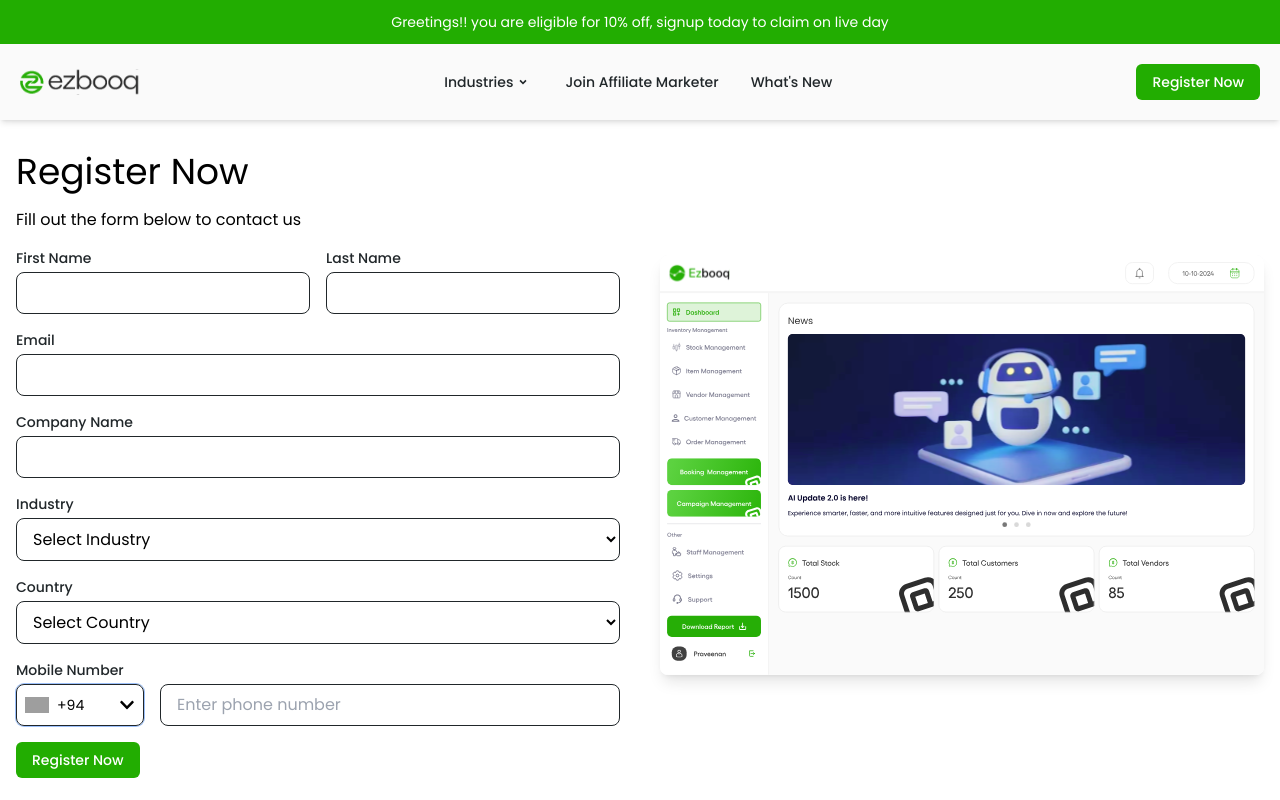
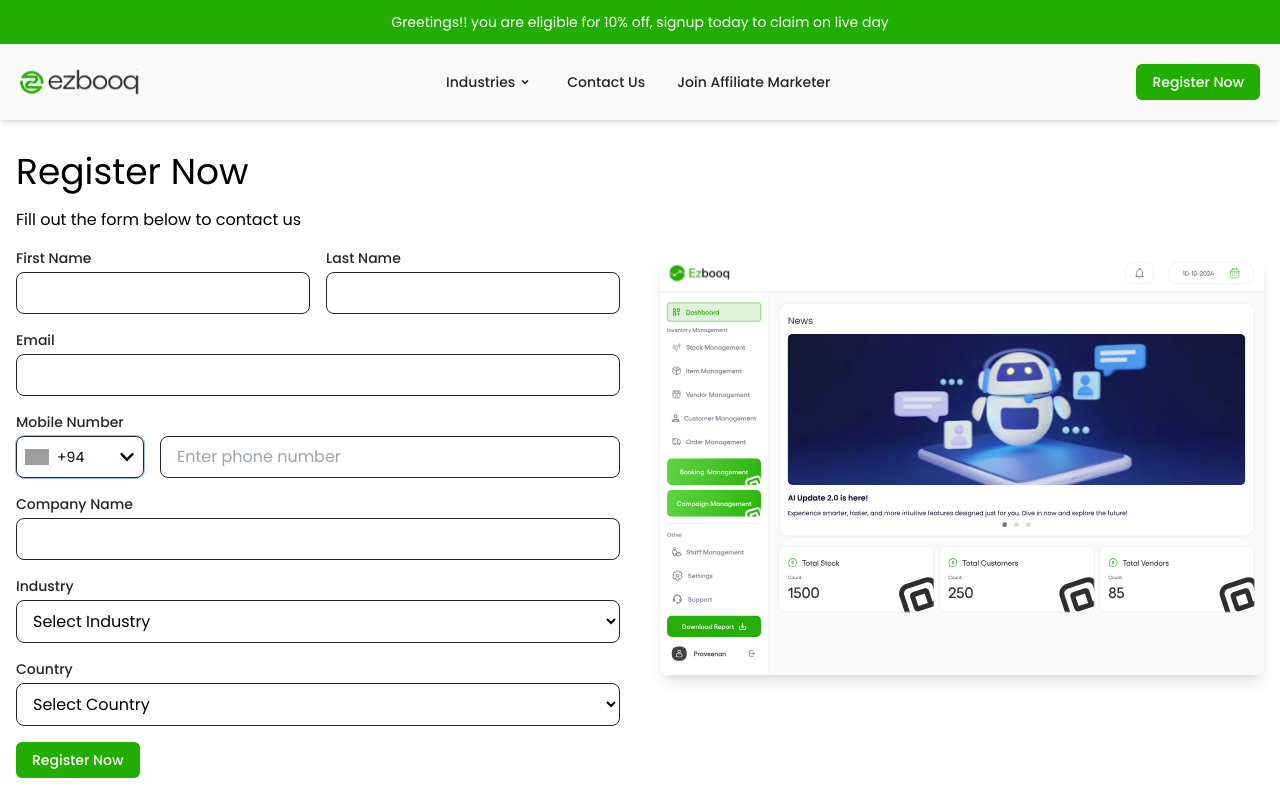
Before and after one commit to ezbooq/landing-fe, a Next.js app: page /register in a window 1280 px wide. Shown: the top 800 px of the page. Built offline with nearby package versions, Linux system fonts and the light colour scheme; grey boxes are pictures that could not be loaded.

Commit message:
update: update code

```diff
--- a/app/register/page.tsx
+++ b/app/register/page.tsx
@@ -94,7 +94,7 @@
     };
 
     localStorage.setItem("formData", JSON.stringify(formDataWithFullNumber));
-    showToast("Form submitted successfully!", "success");
+    showToast("Thank you for signing up with Ezbooq! 🎉 We're excited to have you on board. Stay tuned for updates on how Ezbooq can help your business grow.", "success");
     reset();
   };
 
@@ -129,6 +129,17 @@
               type="email"
               name="email"
               errorMessage={errors.email?.message}
+            />
+          </div>
+          <div className="col-span-2">
+            <PhoneNumberInput
+              label="Mobile Number"
+              register={register}
+              name="phoneNumber"
+              selectedCountry={selectedCountryCode}
+              setSelectedCountry={setSelectedCountryCode}
+              countries={countryCodes}
+              error={errors.phoneNumber?.message}
             />
           </div>
           <div className="col-span-2">
@@ -167,17 +178,6 @@
               errorMessage={errors.country?.message}
             />
           </div>
-          <div className="col-span-2">
-            <PhoneNumberInput
-              label="Mobile Number"
-              register={register}
-              name="phoneNumber"
-              selectedCountry={selectedCountryCode}
-              setSelectedCountry={setSelectedCountryCode}
-              countries={countryCodes}
-              error={errors.phoneNumber?.message}
-            />
-          </div>
         </div>
 
         <Button type="submit" variant="solid">
--- a/components/navMenu/NavMenu.tsx
+++ b/components/navMenu/NavMenu.tsx
@@ -30,11 +30,11 @@
         </div>
       </NavLink>
 
-      {/* <NavLink href="/contact-us" onMouseEnter={() => setIsDropdownOpen(false)}>
+      <NavLink href="/contact-us" onMouseEnter={() => setIsDropdownOpen(false)}>
         Contact Us
-      </NavLink> */}
+      </NavLink>
       <NavLink href="/affiliate-marketer">Join Affiliate Marketer</NavLink>
-      <NavLink href="/news">What&apos;s New</NavLink>
+      {/* <NavLink href="/news">What&apos;s New</NavLink> */}
     </nav>
   );
 };
--- a/hooks/useToast.tsx
+++ b/hooks/useToast.tsx
@@ -24,7 +24,7 @@
   const showToast = (
     message: string,
     type: ToastType = "info",
-    duration: number = 3000
+    duration: number = 7000
   ) => {
     setToast({ message, type, duration });
   };
```
